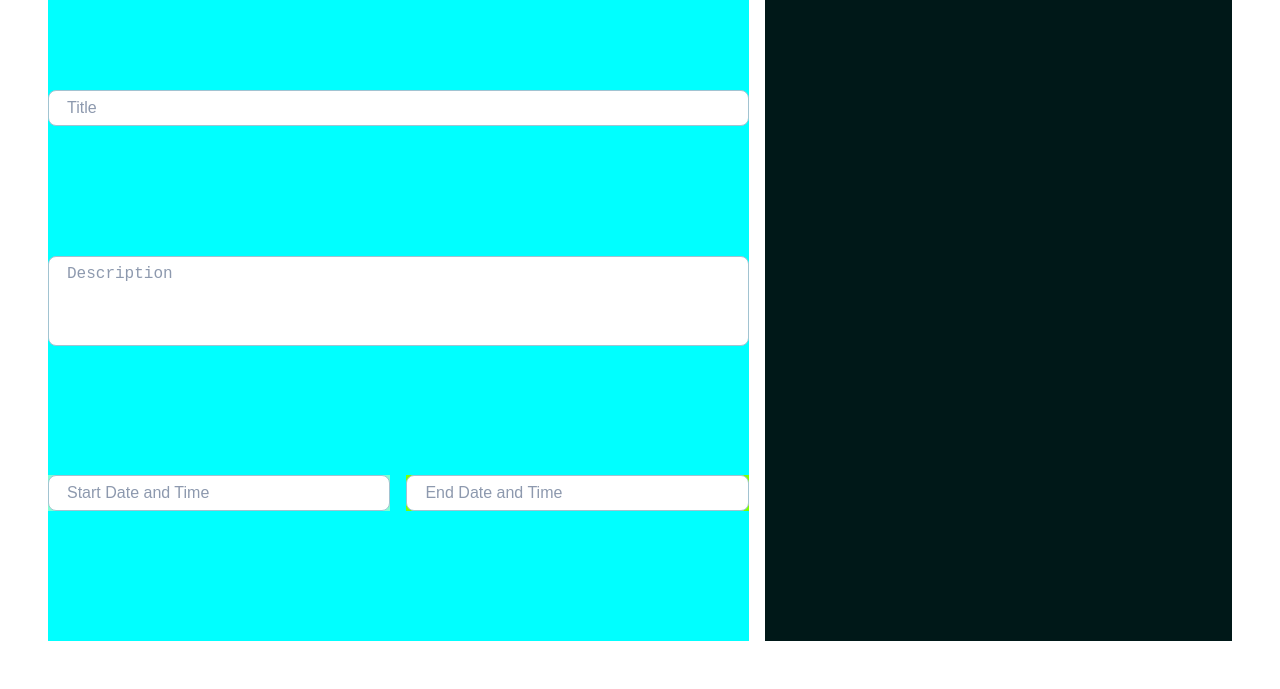
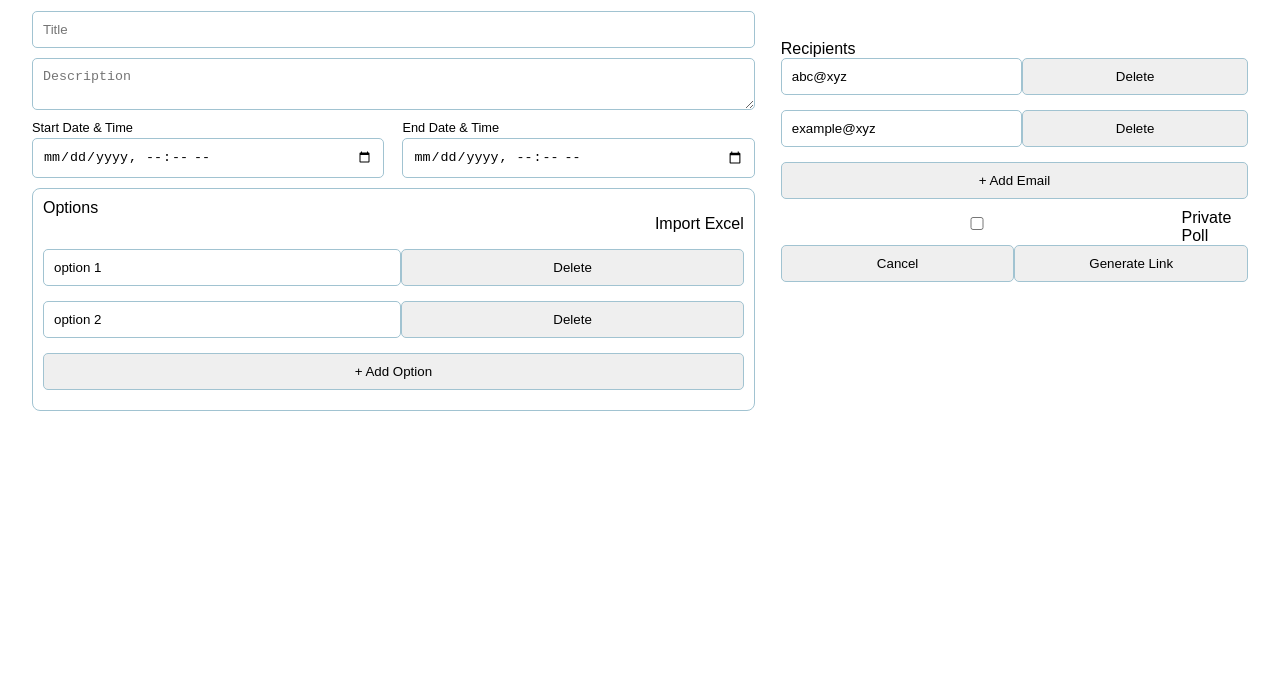
Before and after one commit to parvathyst/exPoll, a plain HTML site: page adminCreatePoll/index.html in a window 1280 px wide. Shown: the part 111-800 px from the top of the page. Drawn offline with nearby package versions, Linux system fonts and the light colour scheme.

Commit message:
feat:admin create poll modified

```diff
--- a/adminCreatePoll/index.html
+++ b/adminCreatePoll/index.html
@@ -5,31 +5,80 @@
     <meta charset="UTF-8">
     <meta name="viewport" content="width=device-width, initial-scale=1.0">
     <link rel="stylesheet" href="styles.css">
-    <link href="https://fonts.googleapis.com/css2?family=Montserrat:wght@400;700&display=swap" rel="stylesheet">
-    <title>Document</title>
+    <script src="script.js"></script>
+    <title>Create a Poll</title>
+    <link rel="stylesheet" href="https://cdn.jsdelivr.net/npm/flatpickr/dist/flatpickr.min.css">
+    <script src="https://cdn.jsdelivr.net/npm/flatpickr"></script>
+
 </head>
 
 <body>
-    <div class="create-poll-main">
-        <div class="create-poll-main-left">
-            <div class="create-poll-main-left-heading">Create a Poll</div>
-            <div class="input-container title">
-                <input type="text" placeholder="Title">
-            </div>
-            <div class="input-container description">
-                <textarea placeholder="Description" rows="4"></textarea>
-            </div>
-            <div class="create-poll-main-left-date">
-                <div class="create-poll-main-left-date-start input-container">
-                    <input type="datetime" placeholder="Start Date and Time">
+    <div class="main-container">
+        <div class="main-container-left">
+            <h2>Create a Poll</h2>
+
+            <input type="text" id="title" placeholder="Title">
+
+            <textarea id="description" placeholder="Description"></textarea>
+
+
+            <div class="main-container-left-date">
+
+                <div class="main-container-left-date-tile">
+                    <label for="start">Start Date & Time</label>
+                    <input type="datetime-local" id="start">
+
                 </div>
-                <div class="create-poll-main-left-date-end input-container">
-                    <input type="datetime" placeholder="End Date and Time">
+                <div class="main-container-left-date-tile">
+                    <label for="end">End Date & Time</label>
+                    <input type="datetime-local" id="end-date">
                 </div>
             </div>
-            <div class="create-poll-main-left-options"></div>
+
+            <div class="options-container">
+                <div class="options-container-top">
+                    <label for="options">Options</label>
+                    <div class="options-container-top import-excel button">
+                        <p>Import Excel</p>
+                        <img src="" alt="">
+                    </div>
+                </div>
+                <div class="options-container-bottom"></div>
+                <div class="option-item">
+                    <input type="text" value="option 1">
+                    <button onclick="removeOption(this)">Delete</button>
+                </div>
+                <div class="option-item">
+                    <input type="text" value="option 2">
+                    <button onclick="removeOption(this)">Delete</button>
+                </div>
+                <button onclick="addOption()">+ Add Option</button>
+            </div>
         </div>
-        <div class="create-poll-main-right"></div>
+        <div class="main-container-right">
+            <div class="recipients-container">
+                <label for="recipients">Recipients</label>
+                <div class="recipient-item">
+                    <input type="email" value="abc@xyz">
+                    <button onclick="removeRecipient(this)">Delete</button>
+                </div>
+                <div class="recipient-item">
+                    <input type="email" value="example@xyz">
+                    <button onclick="removeRecipient(this)">Delete</button>
+                </div>
+                <button onclick="addRecipient()">+ Add Email</button>
+            </div>
+
+            <div class="private-poll-toggle">
+                <input type="checkbox" id="private-poll">
+                <label for="private-poll" class="toggle-label">Private Poll</label>
+            </div>
+
+            <div class="button-container">
+                <button>Cancel</button>
+                <button>Generate Link</button>
+            </div>
+        </div>
     </div>
 </body>
 
--- /dev/null
+++ b/adminCreatePoll/script.js
@@ -0,0 +1,27 @@
+function addOption() {
+    const optionContainer = document.createElement('div');
+    optionContainer.classList.add('option-item');
+    optionContainer.innerHTML = `
+    <input type="text" value="New Option">
+    <button onclick="removeOption(this)">Delete</button>
+`;
+    document.querySelector('.options-container').insertBefore(optionContainer, document.querySelector('.options-container button'));
+}
+
+function removeOption(button) {
+    button.parentElement.remove();
+}
+
+function addRecipient() {
+    const recipientContainer = document.createElement('div');
+    recipientContainer.classList.add('recipient-item');
+    recipientContainer.innerHTML = `
+    <input type="email" placeholder="New Email">
+    <button onclick="removeRecipient(this)">Delete</button>
+`;
+    document.querySelector('.recipients-container').insertBefore(recipientContainer, document.querySelector('.recipients-container button'));
+}
+
+function removeRecipient(button) {
+    button.parentElement.remove();
+}
--- a/adminCreatePoll/styles.css
+++ b/adminCreatePoll/styles.css
@@ -1,108 +1,102 @@
-* {
+body {
+    font-family: 'Montserrat', sans-serif;
     margin: 0;
     padding: 0;
+    box-sizing: border-box;
+    color: 0D2335;
 }
 
-body {
-    box-sizing: border-box;
-    font-family: 'Montserrat', sans-serif;
-    margin: 2rem 3rem;
+.main-container {
+    margin: 2rem;
+    display: flex;
+    gap: 3rem;
+    align-items: center;
 }
 
-.create-poll-main {
+.main-container h2{
+    color: #333333;
+    font-size: 2rem;
+}
+
+.main-container-left {
+    display: flex;
+    flex-direction: column;
+    flex: 3;
+    justify-content: space-between;
+}
+
+.main-container-right {
+    display: flex;
+    flex-direction: column;
+    flex: 2;
+}
+
+.main-container-left-date{
     display: flex;
     flex-direction: row;
     justify-content: space-between;
-    gap: 1rem;
+    gap: 2.5rem;
+    font-size: 0.8rem;
+    font-weight: 500;
 }
 
-.create-poll-main-left {
-    height: 90vh;
-    background-color: aqua;
+.main-container-left-date-tile{
     display: flex;
     flex-direction: column;
-    justify-content: space-between;
-    flex: 3;
-}
-
-.create-poll-main-right {
-    background-color: rgb(0, 24, 24);
-    display: flex;
-    flex-direction: column;
-    justify-content: space-between;
-    flex: 2;
+    gap: 0.2rem;
+    width: 100%;
 }
 
 
 
-.create-poll-main-left-heading {
-    font-size: 2rem;
-    font-weight: 600;
-    color: #333333;
+input,
+textarea,
+button {
+    width: 100%;
+    padding: 10px;
+    margin-bottom: 10px;
+    border-radius: 5px;
+    border: 1.5px solid #A1C3D1;
 }
 
-.input-container {
+.main-container .options-container{
+    padding: 10px;
+    width: 100%;
     display: flex;
     flex-direction: column;
+    border: 1.5px solid #A1C3D1;
+    border-radius: 8px;
 }
 
-.input-container input,
-.input-container textarea {
-    border: 1.5px solid #A1C3D1;
-    border-radius: 8px;
-    padding: 8px 18px;
-    font-size: 16px;
-    font-weight: 500;
-    outline: none;
-    color: #333333;
-    resize: none;
+.options-container-top{
+    display: flex;
+    flex-direction: row;
+    justify-content: space-between;
+    align-items: start;
 }
 
-.input-container input::placeholder,
-.input-container textarea::placeholder {
-    color: #8D99AE;
+.private-poll-toggle {
+    display: flex;
+    align-items: center;
 }
 
-.input-container input:focus,
-.input-container textarea:focus {
-    border-color: #A1C3D1;
+.toggle-label {
+    margin-left: 10px;
 }
 
-textarea::-webkit-scrollbar {
-    width: 12px;
+.option-item,
+.recipient-item {
+    display: flex;
+    justify-content: space-between;
+    margin-bottom: 5px;
 }
 
-textarea::-webkit-scrollbar-track {
-    background: transparent;
+.option-item button,
+.recipient-item button {
+    padding: 5px;
 }
 
-textarea::-webkit-scrollbar-thumb {
-    background-color: #333333;
-    border-radius: 10px;
-    width: 12px;
+.button-container {
+    display: flex;
+    justify-content: space-between;
 }
-
-textarea {
-    scrollbar-width: thin;
-    scrollbar-color: #333 transparent;
-}
-
-textarea::-webkit-scrollbar-button {
-    display: none;
-}
-
-.create-poll-main-left-date {
-    display: flex;
-    flex-direction: row;
-    gap: 1rem;
-}
-
-.create-poll-main-left-date-start {
-    background-color: aquamarine;
-    flex: 1;
-}
-
-.create-poll-main-left-date-end {
-    background-color: chartreuse;
-    flex: 1;
-}
```
